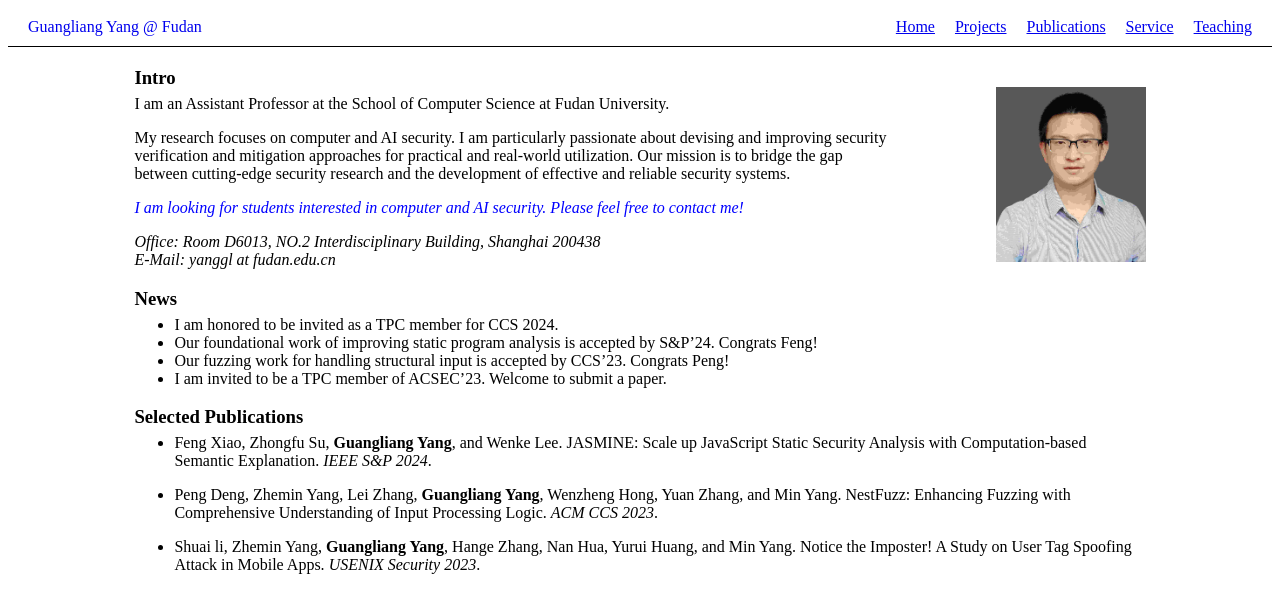
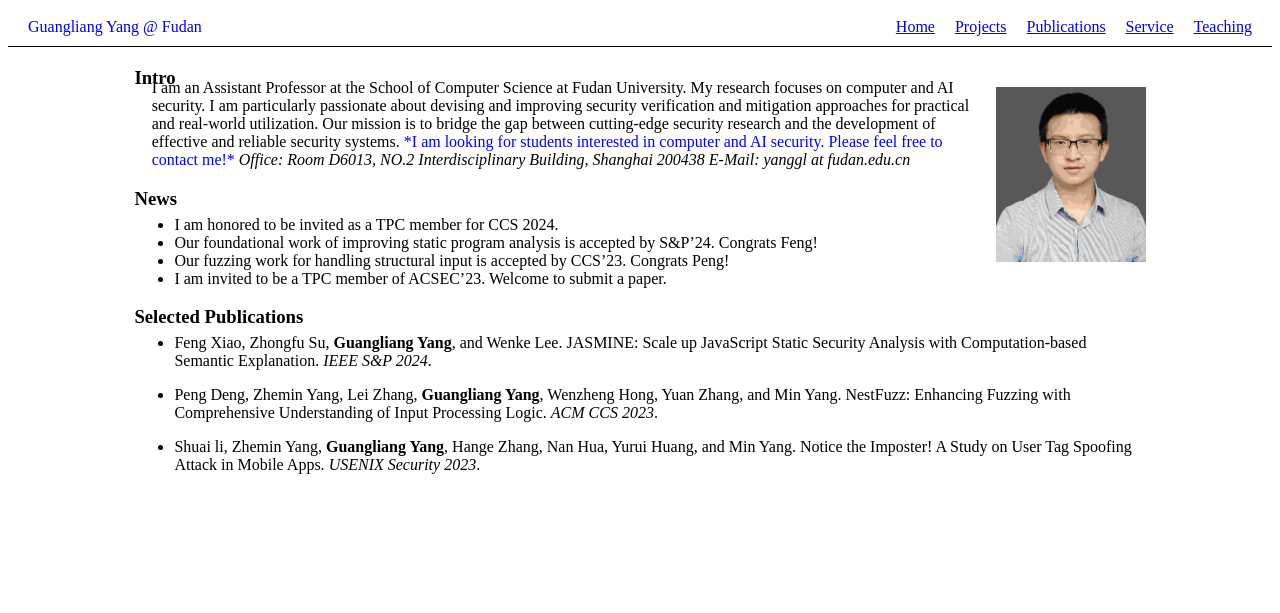
Before and after one commit to yang-guangliang/yang-guangliang.github.io, a Jekyll site: the page built from index.md, in a window 1280 px wide. Shown: the top 613 px of the page. Built offline with Jekyll 4.4.1, drawn with Linux system fonts in a browser that asks for light colours.

Commit message:
Update index.md

```diff
--- a/index.md
+++ b/index.md
@@ -4,9 +4,11 @@ title: home
 ---
 
 
-<img width="150px"  style="float:right; margin-left:100px;margin-top:20px;" src="./pictures/self.jpg">
+<img width="150px"  style="float:right; margin-left:10px;margin-top:20px;" src="./pictures/self.jpg">
 
 ### Intro
+
+<div style="margin-left:13pt; margin-right:40pt">
 
 I am an Assistant Professor at the School of Computer Science at Fudan University.
 
@@ -17,6 +19,7 @@ My research focuses on computer and AI security. I am particularly passionate ab
 <em> Office: Room D6013, NO.2 Interdisciplinary Building, Shanghai 200438</em>
 <em> E-Mail: yanggl at fudan.edu.cn</em>
 
+</div>
 
 ### News
 - I am honored to be invited as a TPC member for CCS 2024.
```
